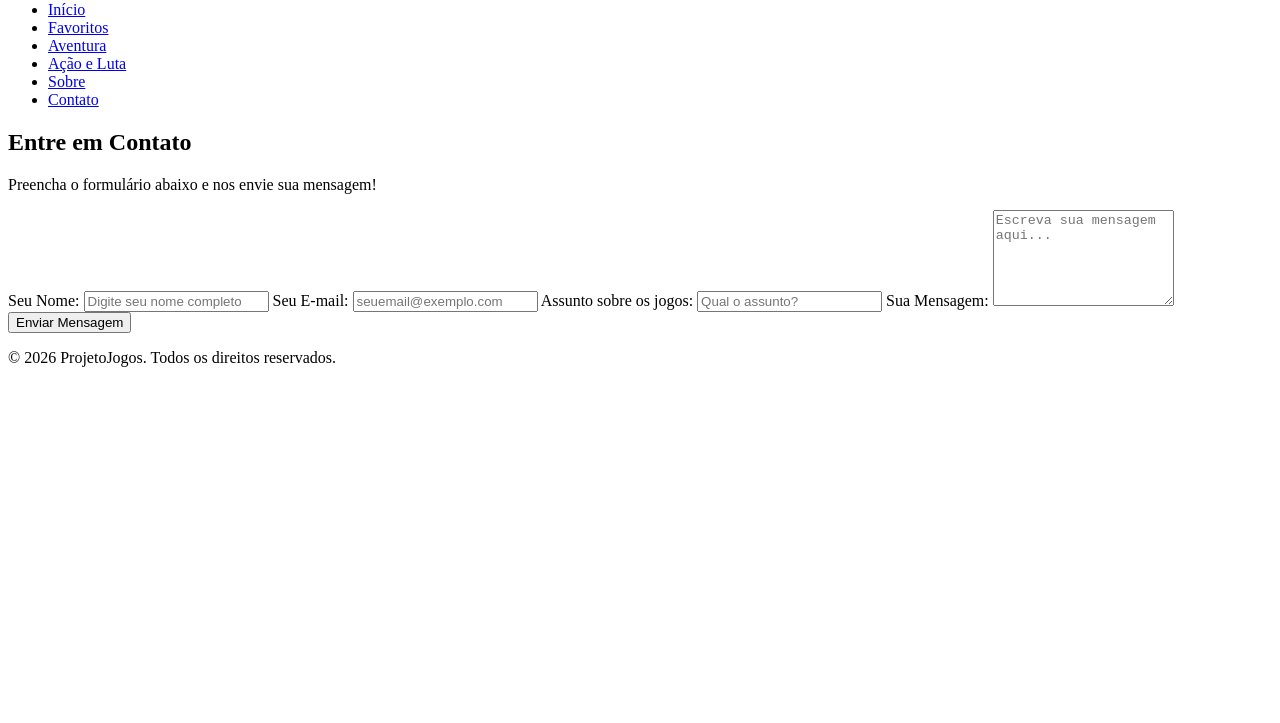
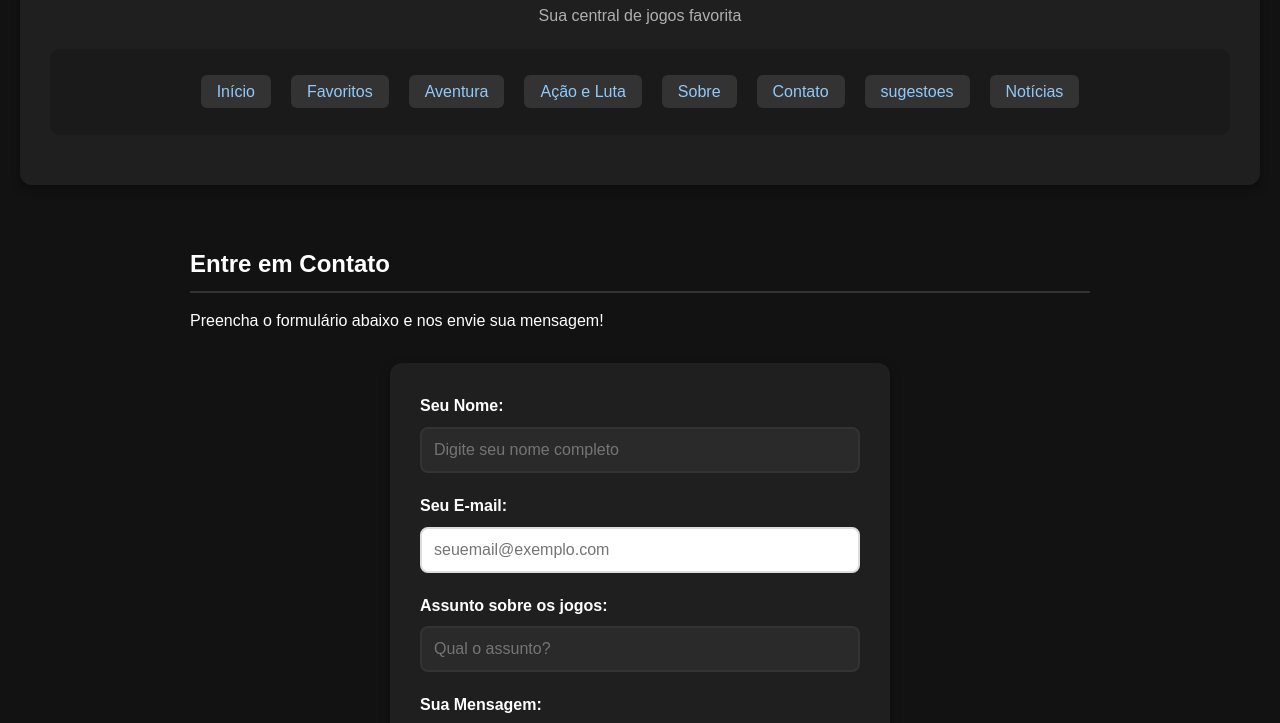
Before and after one commit to smzinnnn/projeto-games, a plain HTML site: page contato.html in a window 1280 px wide. Shown: the part 113-836 px from the top of the page. Before the commit the page ends 800 px from the top, so only its background shows below. Drawn offline with Linux system fonts and the light colour scheme.

Commit message:
Add files via upload

```diff
--- /dev/null
+++ b/assets/css/style.css
@@ -0,0 +1,226 @@
+* {
+    margin: 0;
+    padding: 0;
+    box-sizing: border-box;
+}
+
+body {
+    font-family: 'Arial', sans-serif;
+    background-color: #121212;
+    color: #ffffff;
+    line-height: 1.6;
+    padding: 20px;
+    min-height: 100vh;
+    display: flex;
+    flex-direction: column;
+}
+
+header {
+    background-color: #1f1f1f;
+    padding: 30px;
+    border-radius: 12px;
+    margin-bottom: 30px;
+    box-shadow: 0 4px 10px rgba(0, 0, 0, 0.3);
+    text-align: center;
+}
+
+.titulo-area h1 {
+    font-size: 2.2rem;
+    margin-bottom: 10px;
+    color: #ffffff;
+}
+
+.descricao {
+    font-size: 1rem;
+    color: #b0b0b0;
+}
+
+nav ul {
+    list-style: none;
+    margin-top: 20px;
+    display: flex;
+    justify-content: center;
+    gap: 20px;
+    flex-wrap: wrap;
+}
+
+nav a {
+    color: #ffffff;
+    text-decoration: none;
+    padding: 8px 16px;
+    border-radius: 6px;
+    background-color: #333333;
+    transition: background-color 0.2s ease;
+}
+
+nav a:hover {
+    background-color: #444444;
+}
+
+main {
+    max-width: 900px;
+    margin: 0 auto;
+    flex: 1;
+    width: 100%;
+}
+
+h2 {
+    color: #ffffff;
+    margin: 30px 0 15px;
+    border-bottom: 2px solid #333333;
+    padding-bottom: 8px;
+}
+
+ol,
+ul {
+    background-color: #1a1a1a;
+    padding: 20px 30px;
+    border-radius: 10px;
+    margin-bottom: 20px;
+}
+
+li {
+    margin: 10px 0;
+    font-size: 1rem;
+}
+
+li a {
+    color: #90caf9;
+    text-decoration: none;
+}
+
+li a:hover {
+    color: #ffffff;
+    text-decoration: underline;
+}
+
+footer {
+    background-color: #1f1f1f;
+    text-align: center;
+    padding: 20px;
+    border-radius: 12px;
+    margin-top: 40px;
+    color: #b0b0b0;
+    font-size: 0.95rem;
+}
+
+section form {
+    background-color: #f9f9f9;
+    padding: 30px;
+    border-radius: 12px;
+    box-shadow: 0 4px 12px rgba(0, 0, 0, 0.15);
+    max-width: 500px;
+    margin: 30px auto;
+}
+
+section form h2 {
+    text-align: center;
+    color: #2c3e50;
+    margin-bottom: 25px;
+}
+
+section form label {
+    display: block;
+    margin-bottom: 8px;
+    font-weight: bold;
+    color: #333333;
+}
+
+section form input[type="text"],
+section form input[type="email"],
+section form textarea {
+    width: 100%;
+    padding: 12px;
+    margin-bottom: 20px;
+    border: 2px solid #dddddd;
+    border-radius: 8px;
+    font-size: 16px;
+    box-sizing: border-box;
+    transition: border-color 0.3s ease;
+}
+
+section form input:focus,
+section form textarea:focus {
+    outline: none;
+    border-color: #3498db;
+    box-shadow: 0 0 8px rgba(52, 152, 219, 0.3);
+}
+
+section form textarea {
+    resize: vertical;
+    min-height: 120px;
+}
+
+section form button {
+    width: 100%;
+    padding: 14px;
+    background: linear-gradient(135deg, #3498db, #2980b9);
+    color: #ffffff;
+    border: none;
+    border-radius: 8px;
+    font-size: 18px;
+    font-weight: bold;
+    cursor: pointer;
+    transition: transform 0.2s ease, background 0.3s ease;
+}
+
+section form button:hover {
+    background: linear-gradient(135deg, #2980b9, #1f618d);
+    transform: translateY(-2px);
+}
+
+section form button:active {
+    transform: translateY(0);
+}
+
+section form {
+    background-color: #1f1f1f;
+    padding: 30px;
+    border-radius: 12px;
+    box-shadow: 0 4px 12px rgba(0, 0, 0, 0.3);
+    max-width: 500px;
+    margin: 30px auto;
+}
+
+section form label {
+    display: block;
+    margin-bottom: 8px;
+    font-weight: bold;
+    color: #ffffff;
+}
+
+section form input[type="text"],
+section form textarea {
+    width: 100%;
+    padding: 12px;
+    margin-bottom: 20px;
+    border: 2px solid #333333;
+    border-radius: 8px;
+    font-size: 16px;
+    background-color: #2a2a2a;
+    color: #ffffff;
+}
+
+section form input:focus,
+section form textarea:focus {
+    outline: none;
+    border-color: #3498db;
+}
+
+section form button {
+    width: 100%;
+    padding: 14px;
+    background: linear-gradient(135deg, #3498db, #2980b9);
+    color: #ffffff;
+    border: none;
+    border-radius: 8px;
+    font-size: 18px;
+    font-weight: bold;
+    cursor: pointer;
+    transition: transform 0.2s ease;
+}
+
+section form button:hover {
+    background: linear-gradient(135deg, #2980b9, #1f618d);
+    transform: translateY(-2px);
+}
--- a/contato.html
+++ b/contato.html
@@ -22,6 +22,9 @@
                     <li><a href="acao.html">Ação e Luta</a></li>
                     <li><a href="sobre.html">Sobre</a></li>
                     <li><a href="contato.html">Contato</a></li>
+                    <li><a href="sugestoes.html">sugestoes</a></li>
+                    <li><a href="bootstrap.html">Notícias</a></li>
+
             </ul>
         </nav>
     </header>
```
Also changed, not shown: acao.html (+12 -7 lines), aventura.html (+3 -0 lines), bootstrap.html (added, +67 -0 lines), favoritos.html (+3 -1 lines), index.html (+8 -3 lines), sobre.html (+3 -1 lines), sugestoes.html (added, +52 -0 lines). Lines whose indentation alone changed are shown as unchanged.
